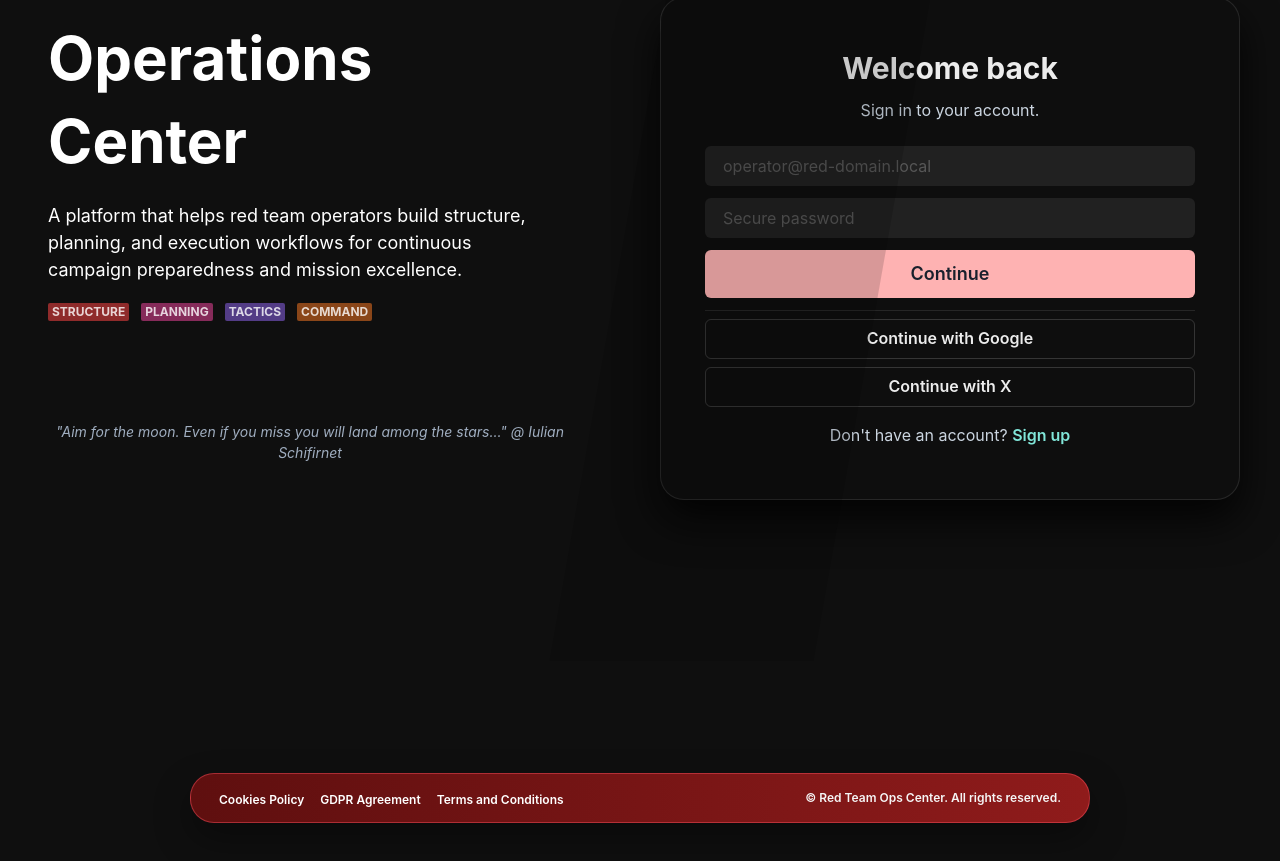
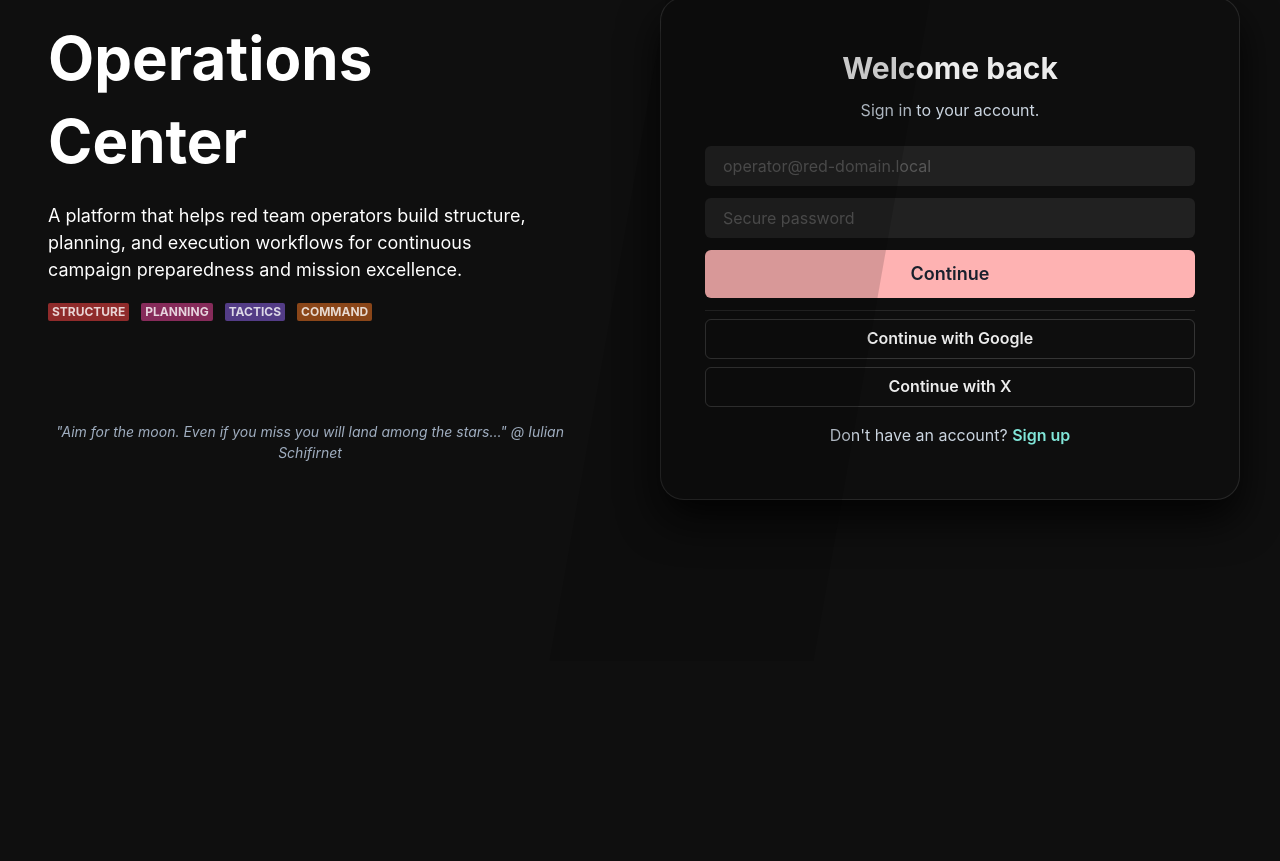
Before and after one commit to ischyr/rt-operations-center, a React (Create React App) app: page /signin in a window 1280 px wide. Shown: the part 139-1000 px from the top of the page. After the commit the page ends 800 px from the top, so only its background shows below. Built offline with nearby package versions, Linux system fonts and the light colour scheme.

Commit message:
Font UI Final v3

```diff
--- a/src/App.js
+++ b/src/App.js
@@ -17,7 +17,6 @@ import {
   Divider,
   SimpleGrid,
   Progress,
-  Link,
 } from '@chakra-ui/react';
 import { useLocation, useNavigate } from 'react-router-dom';
 
@@ -321,29 +320,6 @@ function App() {
 
   const staticPanels = ['about', 'operators', 'certifications'];
 
-  const renderFooter = () => (
-    <Box
-      mx="auto"
-      maxW="900px"
-      bgGradient="linear(to-r, #5f0f0f, #8f1b1b)"
-      p={3}
-      mt={8}
-      mb={24}
-      borderRadius="24px"
-      boxShadow="0 16px 36px rgba(0,0,0,0.35)"
-      border="1px solid rgba(255, 80, 95, 0.45)"
-    >
-      <Container maxW="container.lg" display="flex" justifyContent="space-between" alignItems="center" flexWrap="wrap" gap={3}>
-        <Box>
-          <Link href="#" color="white" fontWeight="semibold" mr={4} fontSize="xs">Cookies Policy</Link>
-          <Link href="#" color="white" fontWeight="semibold" mr={4} fontSize="xs">GDPR Agreement</Link>
-          <Link href="#" color="white" fontWeight="semibold" fontSize="xs">Terms and Conditions</Link>
-        </Box>
-        <Text fontWeight="semibold" fontSize="xs">© Red Team Ops Center. All rights reserved.</Text>
-      </Container>
-    </Box>
-  );
-
   if (staticPanels.includes(selectedPanel)) {
     return (
       <ChakraProvider theme={theme}>
@@ -359,7 +335,7 @@ function App() {
 
   return (
     <ChakraProvider theme={theme}>
-      <Box pos="relative" minH="100vh" pb="80px" overflow="hidden">
+      <Box pos="relative" minH="100vh" overflow="hidden">
         <Box
           display="flex"
           flexDir={{ base: 'column', md: 'row' }}
@@ -427,7 +403,6 @@ function App() {
           </Box>
         </Box>
       </Box>
-      {renderFooter()}
     </ChakraProvider>
   );
 }
```
